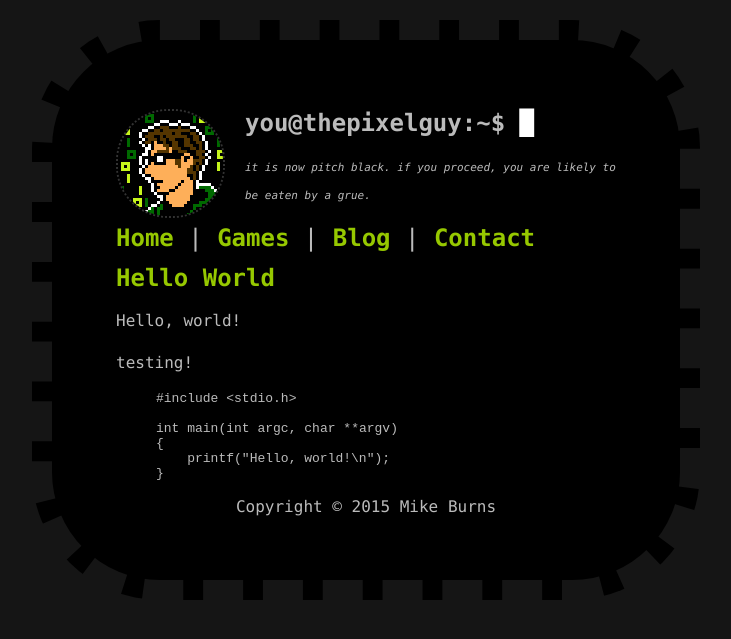
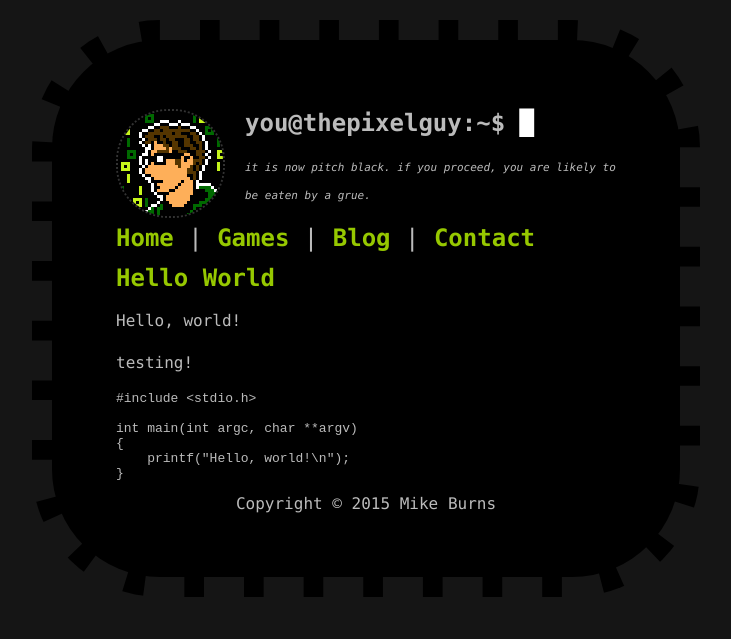
Before and after one commit to thatpixelguy/thatpixelguy.github.io, a Jekyll site: the page built from _posts/2015-03-05-hello-world.md, in a window 1280 px wide. Shown: the top 639 px of the page, without its empty margins (274-1005 px from the left). Built offline with Jekyll 4.4.1, drawn with Linux system fonts in a browser that asks for light colours.

Commit message:
Updated 2015-03-05-hello-world.md

```diff
--- a/_posts/2015-03-05-hello-world.md
+++ b/_posts/2015-03-05-hello-world.md
@@ -7,11 +7,11 @@ Hello, world!
 
 testing!
 
-{% highlight c %}
+~~~
 #include <stdio.h>
 
 int main(int argc, char **argv)
 {
     printf("Hello, world!\n");
 }
-{% endhighlight %}
+~~~
```
